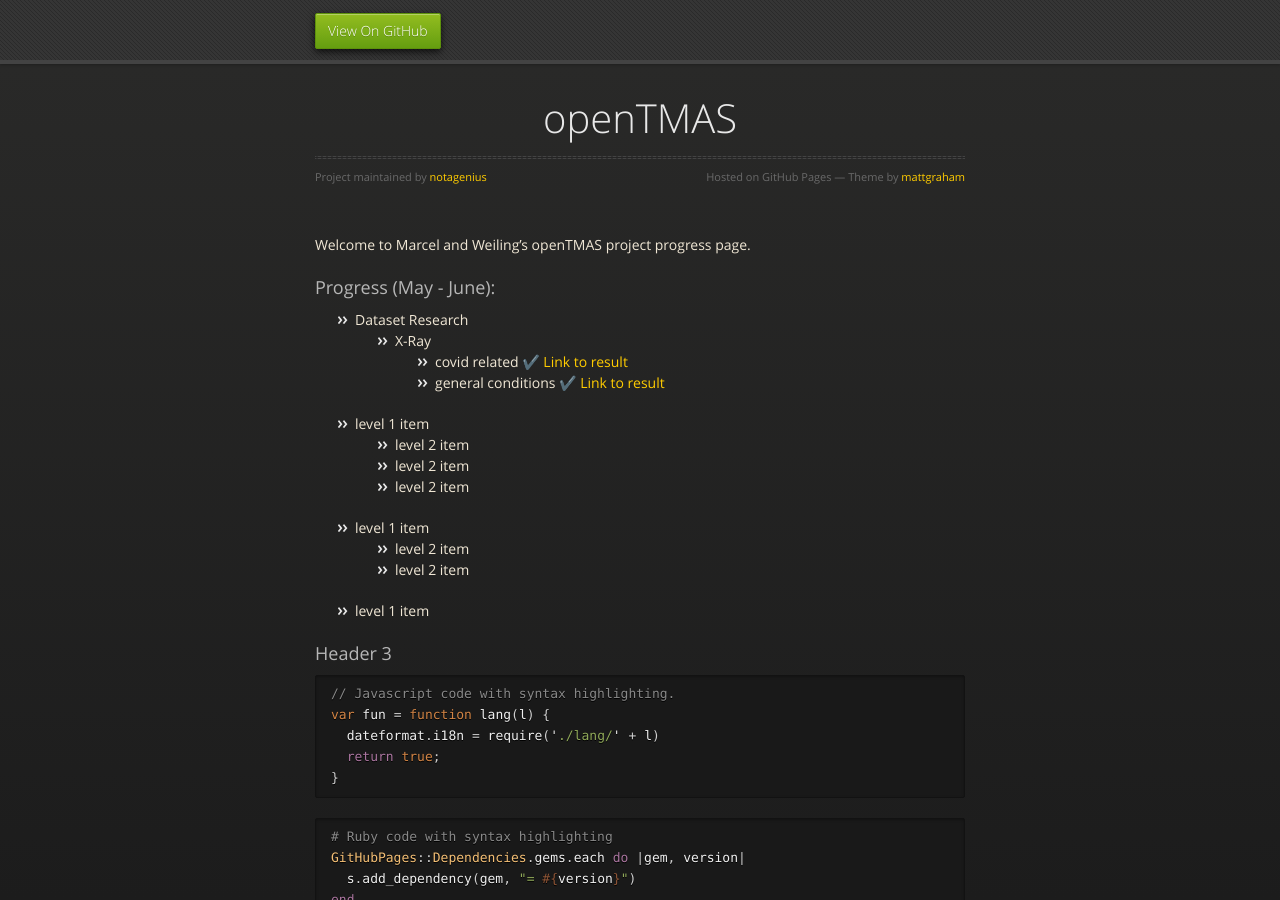
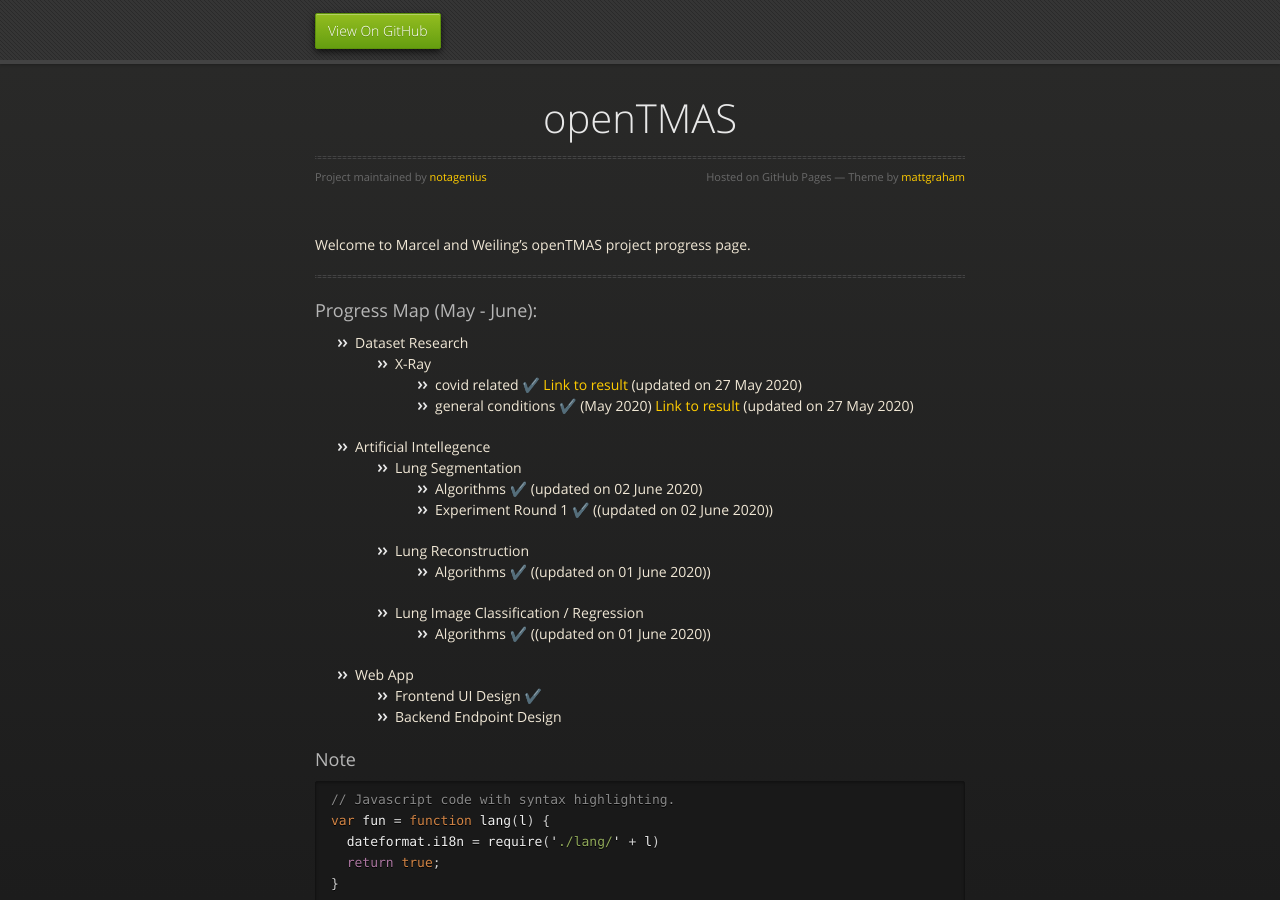
Before and after one commit to notagenius/openTMAS, a Jekyll site: the page built from docs/index.md, in a window 1280 px wide and 900 px high. Built offline with Jekyll 4.4.1, drawn with Linux system fonts in a browser that asks for light colours; the repository's description, which GitHub fills in, is left out.

Commit message:
emoji style check

````diff
--- a/docs/index.md
+++ b/docs/index.md
@@ -4,23 +4,28 @@ layout: default
 
 Welcome to Marcel and Weiling's openTMAS project progress page.
 
-### Progress (May - June):
+* * *
+
+### Progress Map (May - June):
 
 - Dataset Research
   - X-Ray
-    - covid related ✔️ [Link to result](./dataset-covid.html)
-    - general conditions ✔️ [Link to result](./dataset-general.html)
-- level 1 item
-  - level 2 item
-  - level 2 item
-  - level 2 item
-- level 1 item
-  - level 2 item
-  - level 2 item
-- level 1 item
+    - covid related ✔️ [Link to result](./dataset-covid.html) (updated on 27 May 2020)
+    - general conditions ✔️ (May 2020) [Link to result](./dataset-general.html) (updated on 27 May 2020)
+- Artificial Intellegence
+  - Lung Segmentation
+    - Algorithms ✔️ (updated on 02 June 2020)
+    - Experiment Round 1 ✔️ ((updated on 02 June 2020))
+  - Lung Reconstruction
+    - Algorithms ✔️ ((updated on 01 June 2020))
+  - Lung Image Classification / Regression
+    - Algorithms ✔️ ((updated on 01 June 2020))
+- Web App
+  - Frontend UI Design  ✔️
+  - Backend Endpoint Design
 
 
-### Header 3
+### Note
 
 ```js
 // Javascript code with syntax highlighting.
````
